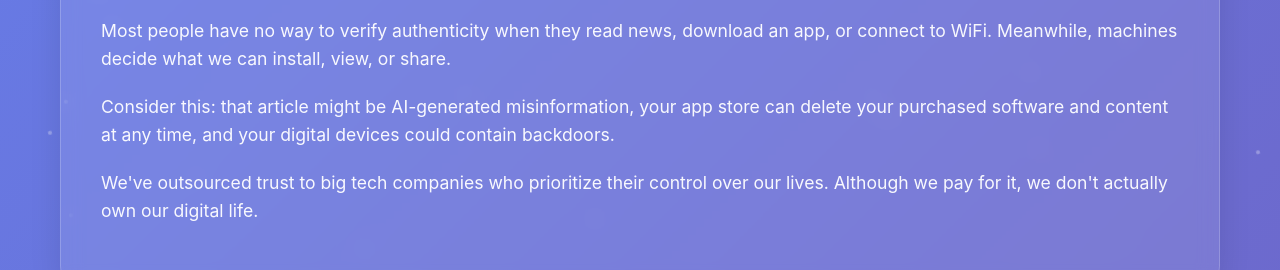
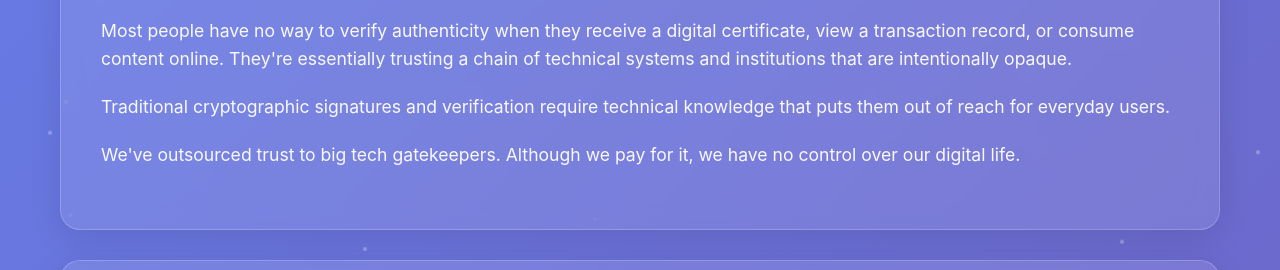
Before and after one commit to houseofkodai/truepass.org, a plain HTML site: page index.html in a window 1280 px wide. Shown: the part 468-738 px from the top of the page. Drawn offline with Linux system fonts and the light colour scheme.

Commit message:
Update index.html

```diff
--- a/index.html
+++ b/index.html
@@ -323,9 +323,9 @@
                     <path d="M9,22A1,1 0 0,1 8,21V18H4A2,2 0 0,1 2,16V4C2,2.89 2.9,2 4,2H20A2,2 0 0,1 22,4V16A2,2 0 0,1 20,18H13.9L10.2,21.71C10,21.9 9.75,22 9.5,22V22H9M10,16V19.08L13.08,16H20V4H4V16H10M6.5,6H17.5A0.5,0.5 0 0,1 18,6.5A0.5,0.5 0 0,1 17.5,7H6.5A0.5,0.5 0 0,1 6,6.5A0.5,0.5 0 0,1 6.5,6M6.5,8.5H17.5A0.5,0.5 0 0,1 18,9A0.5,0.5 0 0,1 17.5,9.5H6.5A0.5,0.5 0 0,1 6,9A0.5,0.5 0 0,1 6.5,8.5M6.5,11H17.5A0.5,0.5 0 0,1 18,11.5A0.5,0.5 0 0,1 17.5,12H6.5A0.5,0.5 0 0,1 6,11.5A0.5,0.5 0 0,1 6.5,11Z"/>
                 </svg>
                 <h2>How do you know what's real?</h2>
-                <p>Most people have no way to verify authenticity when they read news, download an app, or connect to WiFi. Meanwhile, machines decide what we can install, view, or share.</p>
-                <p>Consider this: that article might be AI-generated misinformation, your app store can delete your purchased software and content at any time, and your digital devices could contain backdoors.</p>
-                <p>We've outsourced trust to big tech companies who prioritize their control over our lives. Although we pay for it, we don't actually own our digital life.</p>
+                <p>Most people have no way to verify authenticity when they receive a digital certificate, view a transaction record, or consume content online. They're essentially trusting a chain of technical systems and institutions that are intentionally opaque.</p>
+                <p>Traditional cryptographic signatures and verification require technical knowledge that puts them out of reach for everyday users.</p>
+                <p>We've outsourced trust to big tech gatekeepers. Although we pay for it, we have no control over our digital life.</p>
             </section>
 
             <section class="section">
@@ -429,11 +429,11 @@
             </section>
 
             <div class="cta">
-                <a href="#contact" class="cta-button">
+                <a href="https://pass.bharos.in/" class="cta-button">
                     <svg width="20" height="20" viewBox="0 0 24 24" fill="currentColor">
                         <path d="M12,2C13.1,2 14,2.9 14,4C14,5.1 13.1,6 12,6C10.9,6 10,5.1 10,4C10,2.9 10.9,2 12,2M21,9V7L15,1H5C3.89,1 3,1.89 3,3V21A2,2 0 0,0 5,23H19A2,2 0 0,0 21,21V11H19V19H5V3H13V9H21Z"/>
                     </svg>
-                    Join us in our journey - discover how 😉
+                    discover how 😉
                 </a>
             </div>
         </div>
```
